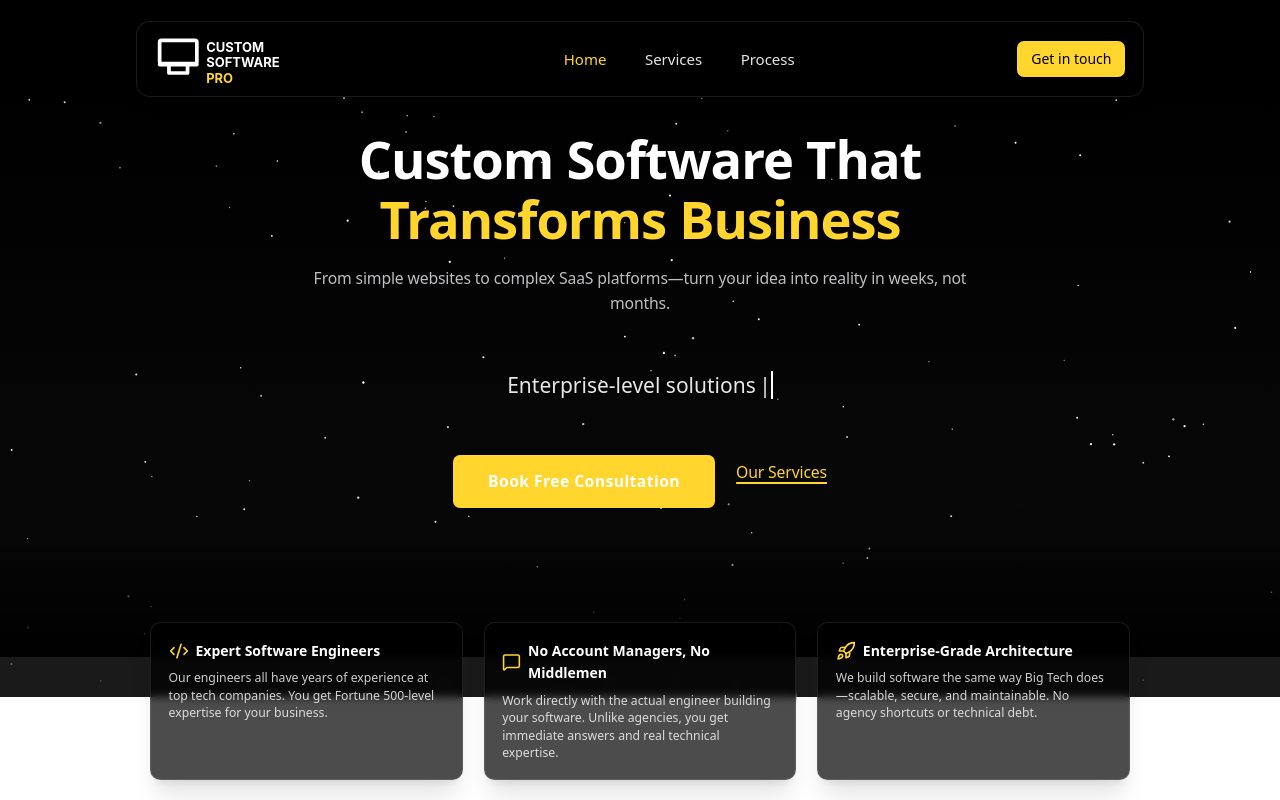
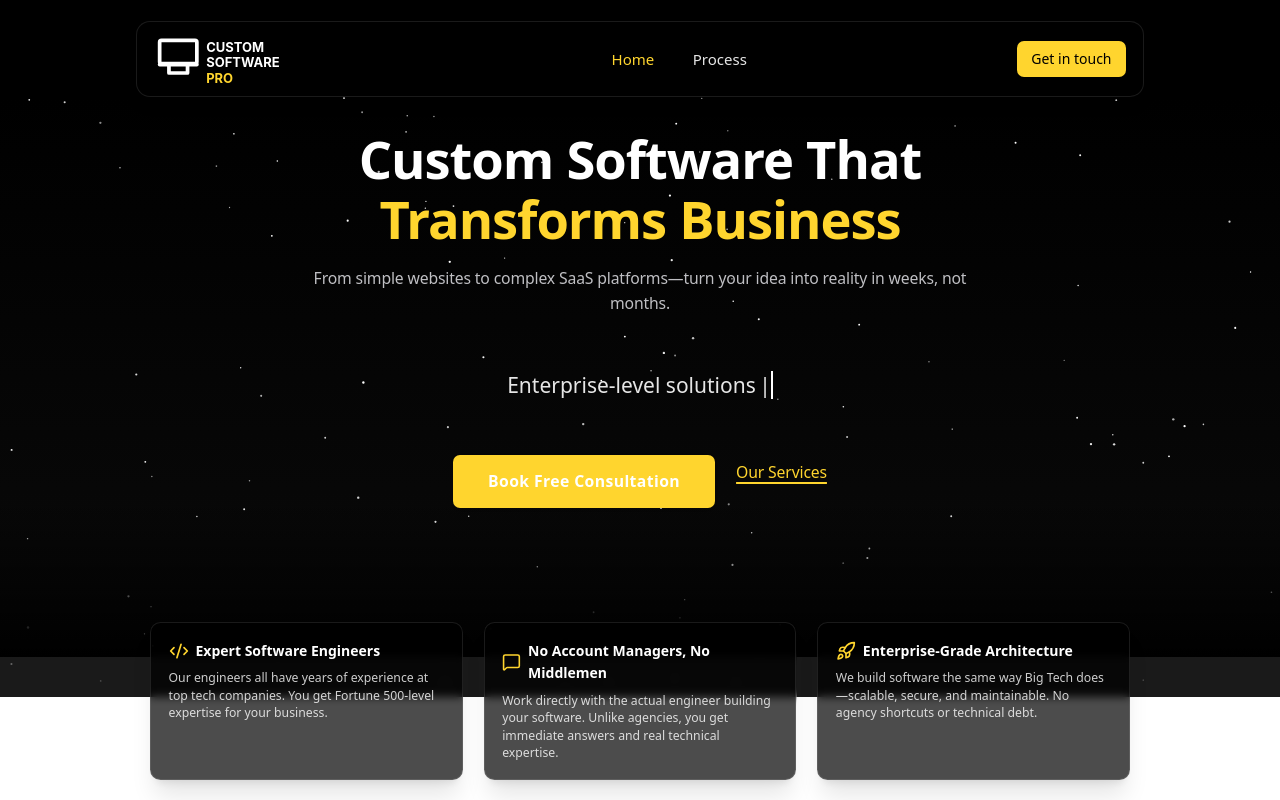
Before and after one commit to SiedahmedM/MyBusinessOS, a Next.js app: page / in a window 1280 px wide. Shown: the top 800 px of the page. Built offline with nearby package versions, Linux system fonts and the light colour scheme; a web font is replaced by a local one.

Commit message:
Main nav: hide Services dropdown; show only Home and Process tabs

```diff
--- a/src/components/TabNavigation/TabNavigation.tsx
+++ b/src/components/TabNavigation/TabNavigation.tsx
@@ -121,7 +121,7 @@ export function TabNavigation({ activeTab, onTabChange, className = '' }: TabNav
               <Logo variant="header" size="xl" className="logo-container" />
             </div>
 
-            {/* Centered links with Services dropdown */}
+            {/* Centered links - Home & Process only */}
             <div className="flex items-center gap-7 text-[15px]">
               <button
                 onClick={() => handleTabClick('home')}
@@ -130,20 +130,6 @@ export function TabNavigation({ activeTab, onTabChange, className = '' }: TabNav
               >
                 Home
               </button>
-              <div className="relative group">
-                <button
-                  className={`px-2 py-1 transition-colors ${['crm','erp','automation'].includes(activeTab as any) ? 'text-accent-300' : 'text-neutral-200 hover:text-white'}`}
-                  aria-haspopup="menu"
-                  aria-expanded={false}
-                >
-                  Services
-                </button>
-                <div role="menu" className="absolute left-0 mt-2 w-64 rounded-lg border border-neutral-800 bg-neutral-900/95 backdrop-blur-xl shadow-xl opacity-0 scale-95 pointer-events-none group-hover:opacity-100 group-hover:scale-100 group-hover:pointer-events-auto transition-all">
-                  <button role="menuitem" onClick={() => handleTabClick('crm')} className="w-full text-left px-4 py-3 text-neutral-200 hover:bg-neutral-800/70">Custom CRM Systems</button>
-                  <button role="menuitem" onClick={() => handleTabClick('erp')} className="w-full text-left px-4 py-3 text-neutral-200 hover:bg-neutral-800/70">Custom ERP Solutions</button>
-                  <button role="menuitem" onClick={() => handleTabClick('automation')} className="w-full text-left px-4 py-3 text-neutral-200 hover:bg-neutral-800/70">Business Process Automation</button>
-                </div>
-              </div>
               <button
                 onClick={() => handleTabClick('process')}
                 className={`px-2 py-1 transition-colors ${activeTab === 'process' ? 'text-accent-300' : 'text-neutral-200 hover:text-white'}`}
```
